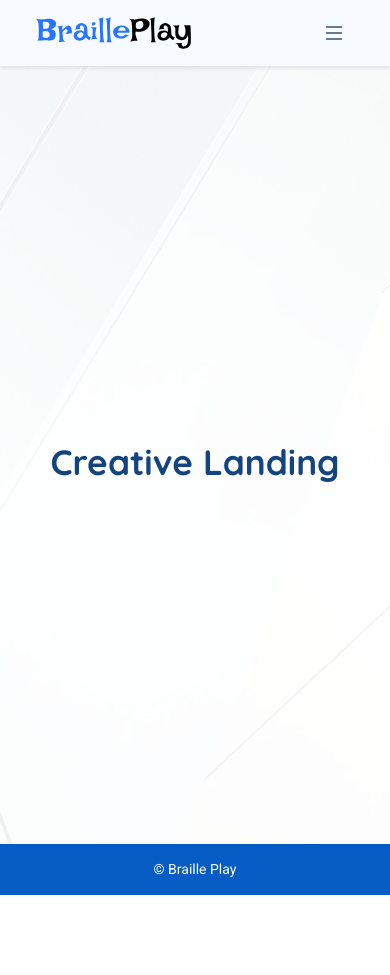
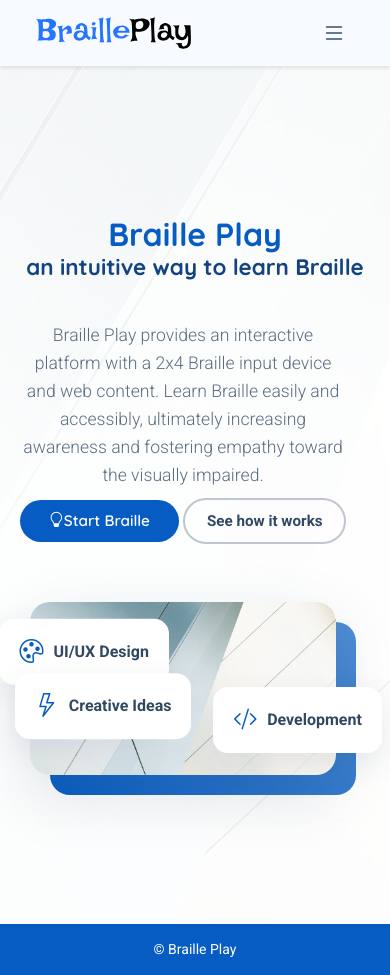
Before and after one commit to yeahyeon/braille-play-landing, a React (Vite) app: page / in a window 390 px wide. Before the commit the page ends 895 px from the top, so only its background shows below. Built offline with nearby package versions, Linux system fonts and the light colour scheme.

Commit message:
[feat] implement hero section

```diff
--- a/src/components/Hero.css
+++ b/src/components/Hero.css
@@ -4,7 +4,7 @@
   overflow: hidden;
   min-height: 100vh;
   display: flex;
-  align-items: center;
+  align-items: flex-start;
   margin: 0;
   width: 100vw;
   margin-left: calc(-50vw + 50%);
@@ -29,23 +29,345 @@
 .hero .container {
   position: relative;
   z-index: 2;
+  display: flex;
+  flex-direction: column;
+  justify-content: center;
+  min-height: 100vh;
+  width: 100%;
 }
 
-.hero-title {
-  font-size: 3.5rem;
+/* Hero Title */
+.hero .hero-title {
+  font-size: 3.2rem;
   font-weight: 700;
-  color: #13447f;
-  margin: 0;
+  margin-bottom: 2.5rem;
+  line-height: 1.2;
+  color: var(--heading-color);
+  white-space: nowrap;
+  width: 100%;
+  text-align: left;
 }
 
+.hero .hero-title .typed {
+  color: var(--accent-color);
+}
+
+/* Hero Content and Image Container */
+.hero .row {
+  display: flex;
+  align-items: flex-start;
+  justify-content: space-between;
+  width: 100%;
+  gap: 2rem;
+}
+
+/* Hero Content */
+.hero .hero-content {
+  position: relative;
+  z-index: 3;
+  flex: 1;
+  max-width: 50%;
+}
+
+.hero .content-wrapper {
+  max-width: 100%;
+}
+
+
+.hero .lead {
+  font-size: 1.2rem;
+  color: color-mix(in srgb, var(--default-color), transparent 20%);
+  margin-bottom: 3rem;
+  line-height: 1.6;
+  margin-top: 3rem;
+}
+
+/* Hero Stats */
+.hero .hero-stats {
+  display: flex;
+  gap: 2rem;
+  margin-bottom: 3rem;
+}
+
+.hero .hero-stats .stat-item {
+  display: flex;
+  flex-direction: column;
+  align-items: center;
+}
+
+.hero .hero-stats .stat-item .purecounter {
+  font-size: 2rem;
+  font-weight: 700;
+  color: var(--accent-color);
+  line-height: 1;
+}
+
+.hero .hero-stats .stat-item .stat-label {
+  font-size: 0.9rem;
+  color: color-mix(in srgb, var(--default-color), transparent 40%);
+  margin-top: 0.25rem;
+}
+
+/* Hero Actions */
+.hero .hero-actions {
+  display: flex;
+  flex-direction: row;
+  align-items: center;
+  justify-content: flex-start;
+  gap: 1rem;
+  margin-bottom: 3rem;
+  width: 100%;
+}
+
+.hero .hero-actions .btn {
+  padding: 12px 30px;
+  font-weight: 600;
+  border-radius: 50px;
+  text-decoration: none;
+  transition: all 0.3s ease;
+  display: flex;
+  align-items: center;
+  justify-content: center;
+  text-align: center;
+}
+
+.hero .hero-actions .btn.btn-primary {
+  background-color: var(--accent-color);
+  color: var(--contrast-color);
+  border: 2px solid var(--accent-color);
+}
+
+.hero .hero-actions .btn.btn-primary:hover {
+  background-color: transparent;
+  color: var(--accent-color);
+}
+
+.hero .hero-actions .btn.btn-outline {
+  background-color: transparent;
+  color: var(--default-color);
+  border: 2px solid color-mix(in srgb, var(--default-color), transparent 70%);
+}
+
+.hero .hero-actions .btn.btn-outline:hover {
+  background-color: var(--accent-color);
+  color: var(--contrast-color);
+  border-color: var(--accent-color);
+}
+
+/* Social Links */
+.hero .social-links {
+  display: flex;
+  gap: 1rem;
+}
+
+.hero .social-links a {
+  width: 45px;
+  height: 45px;
+  display: flex;
+  align-items: center;
+  justify-content: center;
+  border-radius: 50%;
+  background-color: var(--surface-color);
+  color: var(--default-color);
+  text-decoration: none;
+  transition: all 0.3s ease;
+  box-shadow: 0 2px 10px color-mix(in srgb, var(--default-color), transparent 90%);
+}
+
+.hero .social-links a:hover {
+  background-color: var(--accent-color);
+  color: var(--contrast-color);
+  transform: translateY(-3px);
+}
+
+.hero .social-links a i {
+  font-size: 1.2rem;
+}
+
+/* Hero Image */
+.hero .hero-image {
+  position: relative;
+  display: flex;
+  align-items: flex-start;
+  justify-content: center;
+  padding: 0;
+  margin-top: 0;
+  z-index: 1;
+  flex: 1;
+  max-width: 50%;
+}
+
+.hero .image-container {
+  position: relative;
+  max-width: 500px;
+  width: 100%;
+}
+
+.hero .hero-main-image {
+  border-radius: 20px;
+  box-shadow: 0 20px 60px color-mix(in srgb, var(--default-color), transparent 85%);
+  position: relative;
+  z-index: 2;
+}
+
+.hero .image-overlay {
+  position: absolute;
+  top: 20px;
+  left: 20px;
+  right: -20px;
+  bottom: -20px;
+  background: linear-gradient(45deg, var(--accent-color), color-mix(in srgb, var(--accent-color), transparent 30%));
+  border-radius: 20px;
+  z-index: 1;
+}
+
+/* Floating Elements */
+.hero .floating-elements {
+  position: absolute;
+  top: 0;
+  left: 0;
+  right: 0;
+  bottom: 0;
+  z-index: 3;
+}
+
+.hero .floating-card {
+  position: absolute;
+  background-color: var(--surface-color);
+  padding: 15px 20px;
+  border-radius: 15px;
+  box-shadow: 0 10px 30px color-mix(in srgb, var(--default-color), transparent 90%);
+  display: flex;
+  align-items: center;
+  gap: 10px;
+  white-space: nowrap;
+  animation: float 6s ease-in-out infinite;
+}
+
+.hero .floating-card i {
+  font-size: 1.5rem;
+  color: var(--accent-color);
+}
+
+.hero .floating-card span {
+  font-weight: 600;
+  color: var(--default-color);
+}
+
+.hero .floating-card.card-1 {
+  top: 10%;
+  left: -10%;
+  animation-delay: 0s;
+}
+
+.hero .floating-card.card-2 {
+  top: 60%;
+  right: -15%;
+  animation-delay: 2s;
+}
+
+.hero .floating-card.card-3 {
+  bottom: 15%;
+  left: -5%;
+  animation-delay: 4s;
+}
+
+@keyframes float {
+  0%, 100% { transform: translateY(0px); }
+  50% { transform: translateY(-20px); }
+}
+
+/* Responsive */
 @media (max-width: 768px) {
-  .hero-title {
-    font-size: 2.8rem;
+  .hero .container {
+    justify-content: center;
+  }
+
+  .hero .hero-content {
+    text-align: center;
+    padding: 2.5rem 1.25rem;
+  }
+
+  .hero .hero-title {
+    font-size: 1.4rem;
+    white-space: normal;
+    text-align: center;
+    margin-top: 1rem;
+    margin-bottom: 0;
+  }
+
+  .hero .hero-title .typed {
+    font-size: 2rem;
+  }
+
+  .hero .hero-title br + * {
+    font-size: 1.2rem;
+  }
+
+  .hero .lead {
+    font-size: 1.1rem;
+    margin-top: 0;
+    margin-bottom: 0.5rem;
+  }
+
+  .hero .hero-stats {
+    justify-content: center;
+    gap: 1rem;
+    margin-bottom: 2rem;
+    flex-direction: column;
+  }
+
+  .hero .hero-actions {
+    justify-content: center;
+    gap: 0.5rem;
+    margin-bottom: 0.25rem;
+  }
+
+  .hero .hero-actions .btn {
+    padding: 0.75rem 1.25rem;
+    font-size: 0.9rem;
+    min-width: 9.375rem;
+    display: flex;
+    align-items: center;
+    justify-content: center;
+    text-align: center;
+  }
+
+  .hero .row {
+    flex-direction: column;
+    gap: 0.25rem;
+  }
+
+  .hero .hero-content {
+    max-width: 100%;
+  }
+
+  .hero .hero-image {
+    min-height: auto;
+    padding: 0.625rem 1.875rem 1.875rem 1.875rem;
+    max-width: 100%;
+  }
+
+  .hero .social-links {
+    justify-content: center;
   }
 }
 
-@media (max-width: 576px) {
-  .hero-title {
-    font-size: 2.2rem;
+@media (max-width: 480px) {
+  .hero .hero-actions {
+    flex-wrap: wrap;
+    gap: 0.3rem;
   }
+
+  .hero .hero-actions .btn {
+    flex: 1;
+    font-size: 0.95rem;
+    padding: 0.625rem 0.75rem;
+    min-width: 7.5rem;
+    display: flex;
+    align-items: center;
+    justify-content: center;
+    text-align: center;
+  }
+
 }
--- a/src/components/Hero.jsx
+++ b/src/components/Hero.jsx
@@ -3,11 +3,42 @@ import './Hero.css';
 
 const Hero = () => {
   return (
-    <section id="hero" className="hero">
+    <section id="hero" className="hero section">
       <div className="container">
-        <div className="row justify-content-center">
-          <div className="col-lg-8 text-center">
-            <h1 className="hero-title">Creative Landing</h1>
+        <h1 className="hero-title"><span className="typed">Braille Play</span><br />an intuitive way to learn Braille</h1>
+
+        <div className="row">
+          <div className="hero-content">
+            <div className="content-wrapper">
+              <p className="lead">Braille Play provides an interactive platform with a 2x4 Braille input device and web content.
+                Learn Braille easily and accessibly, ultimately increasing awareness and fostering empathy toward the visually impaired.</p>
+
+              <div className="hero-actions">
+                <a href="#portfolio" className="btn btn-brand"><i className="bi bi-lightbulb"></i> Start Braille</a>
+                <a href="#contact" className="btn btn-outline">See how it works</a>
+              </div>
+            </div>
+          </div>
+
+          <div className="hero-image">
+            <div className="image-container">
+              <div className="floating-elements">
+                <div className="floating-card card-1">
+                  <i className="bi bi-palette"></i>
+                  <span>UI/UX Design</span>
+                </div>
+                <div className="floating-card card-2">
+                  <i className="bi bi-code-slash"></i>
+                  <span>Development</span>
+                </div>
+                <div className="floating-card card-3">
+                  <i className="bi bi-lightning"></i>
+                  <span>Creative Ideas</span>
+                </div>
+              </div>
+              <img src="/src/assets/hero-bg.webp" alt="Portfolio Hero" className="img-fluid hero-main-image" />
+              <div className="image-overlay"></div>
+            </div>
           </div>
         </div>
       </div>
```
